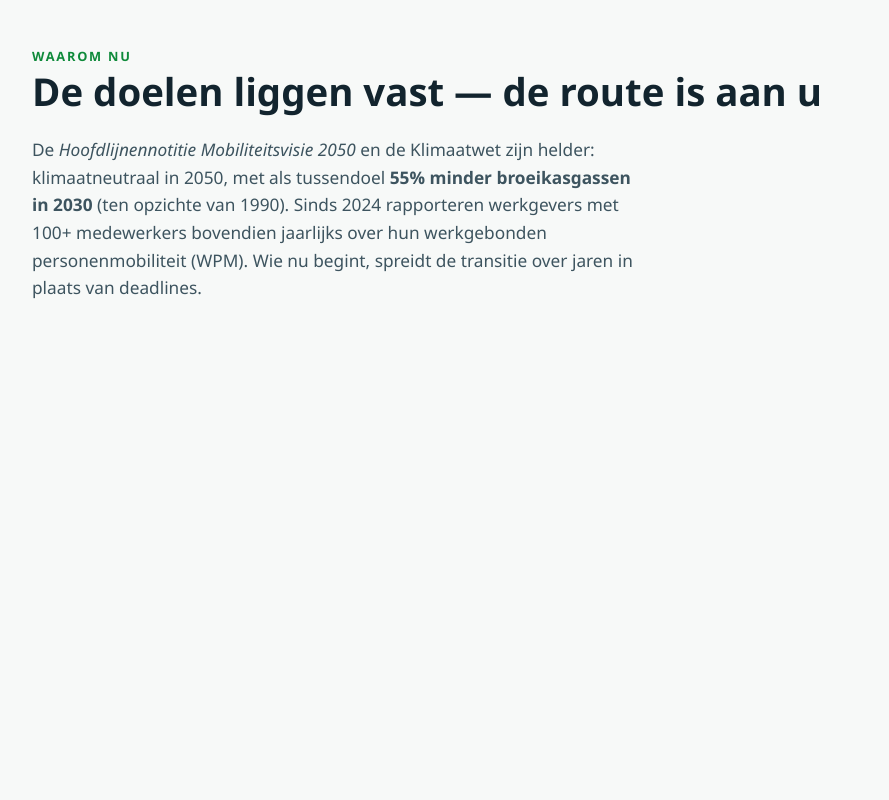
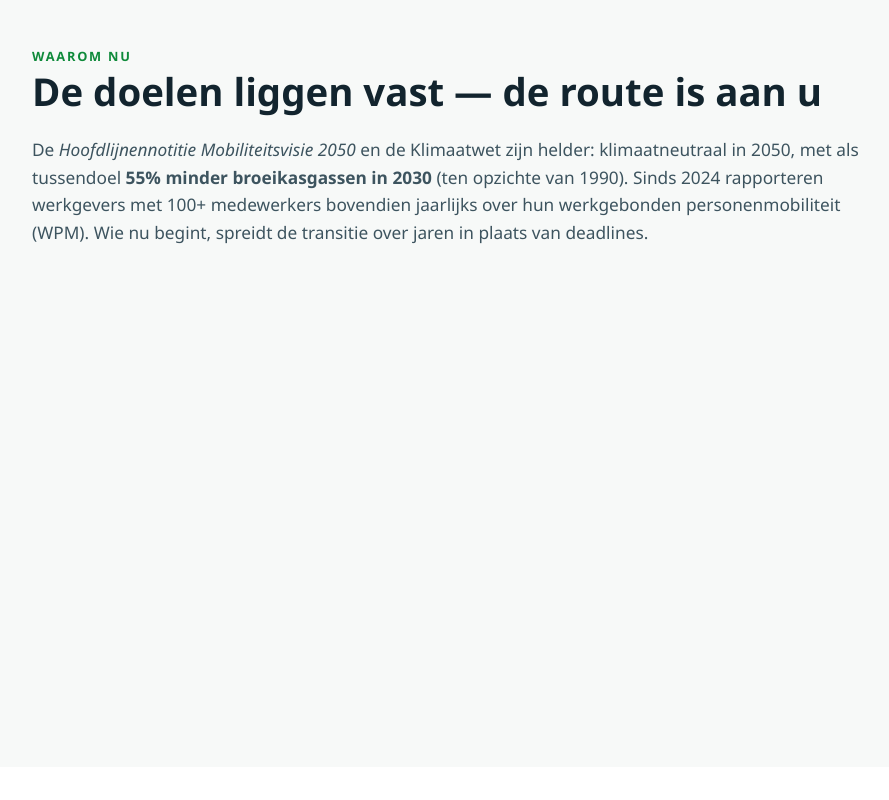
Before and after one commit to lafeber/lafeber.github.io, a website: page mobiliteitsplan-2050/index.html in a window 1280 px wide. Shown: the part 780-1580 px from the top of the page, without its empty margins (108-997 px from the left). Drawn offline with Linux system fonts and the light colour scheme.

Commit message:
Verbreed intro-teksten naar 85ch

```diff
--- a/mobiliteitsplan-2050/index.html
+++ b/mobiliteitsplan-2050/index.html
@@ -106,7 +106,7 @@
     font-weight: 700;
     color: var(--groen-donker);
   }
-  .intro { max-width: 62ch; font-size: 1.08rem; color: var(--inkt-zacht); }
+  .intro { max-width: 85ch; font-size: 1.08rem; color: var(--inkt-zacht); }
 
   /* ── Cards ──────────────────────────────────────────────── */
   .kaarten {
```
Also changed, not shown: 1 other file.
